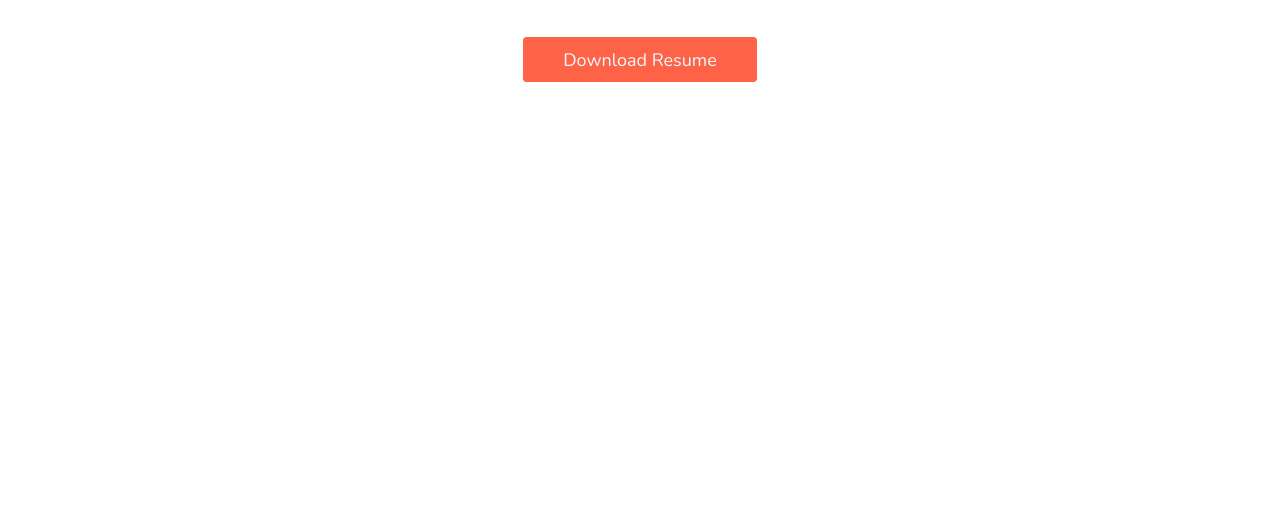
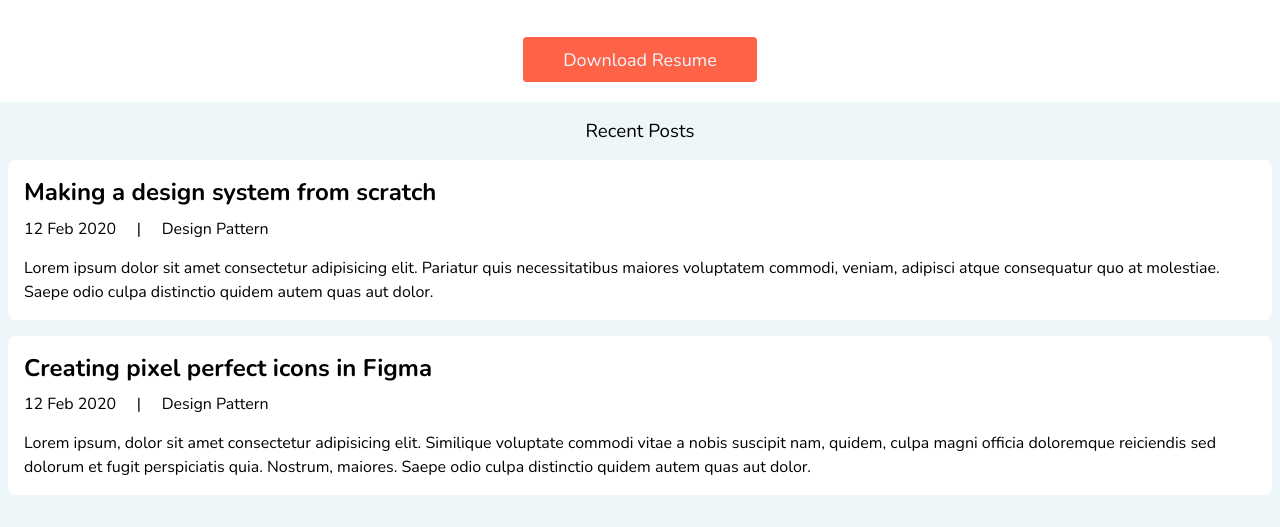
Before and after one commit to cremirdevio/personal-portfolio, a plain HTML site: page home.html in a window 1280 px wide. Shown: the part 548-1075 px from the top of the page. Before the commit the page ends 800 px from the top, so only its background shows below. Drawn offline with nearby package versions, Linux system fonts and the light colour scheme.

Commit message:
Blog post section completed

```diff
--- a/home.css
+++ b/home.css
@@ -119,3 +119,34 @@ nav #menu-button:hover {
   color: aliceblue;
   font-size: large;
 }
+
+/* Blog Section */
+.blog {
+  background-color: #EDF7FA;
+  padding: 1rem 0.5rem;
+}
+
+.blog h3 {
+  text-align: center;
+  font-weight: 300;
+  margin-bottom: 1rem;
+}
+
+.post-card {
+  background-color: #fff;
+  padding: 1rem;
+  border-radius: 0.5rem;
+  margin-bottom: 1rem;
+}
+
+.post-header {
+  margin-bottom: 1rem;
+}
+
+.post-title {
+  margin-bottom: 0.6rem;
+}
+
+.post-content p {
+  line-height: 1.5;
+}
--- a/home.html
+++ b/home.html
@@ -74,6 +74,44 @@
           </button>
         </div>
       </div>
+
+      <!-- Blog Posts -->
+      <div class="blog">
+        <h3>Recent Posts</h3>
+
+        <div class="posts">
+          <div class="post-card">
+            <div class="post-header">
+              <h2 class="post-title">Making a design system from scratch</h2>
+              <span class="post-meta">12 Feb 2020 &nbsp;&nbsp;&nbsp; |  &nbsp;&nbsp;&nbsp; Design Pattern</span>
+            </div>
+            <div class="post-content">
+              <p>
+                Lorem ipsum dolor sit amet consectetur adipisicing
+                 elit. Pariatur quis necessitatibus maiores voluptatem
+                  commodi, veniam, adipisci atque consequatur quo at molestiae.
+                   Saepe odio culpa distinctio quidem autem quas aut dolor.
+              </p>
+            </div>
+          </div>
+
+          <div class="post-card">
+            <div class="post-header">
+              <h2 class="post-title">Creating pixel perfect icons in Figma</h2>
+              <span class="post-meta">12 Feb 2020 &nbsp;&nbsp;&nbsp; |  &nbsp;&nbsp;&nbsp; Design Pattern</span>
+            </div>
+            <div class="post-content">
+              <p>
+                Lorem ipsum, dolor sit amet consectetur adipisicing elit.
+                Similique voluptate commodi vitae a nobis suscipit nam, quidem,
+                culpa magni officia doloremque reiciendis
+                sed dolorum et fugit perspiciatis quia. Nostrum, maiores.
+                   Saepe odio culpa distinctio quidem autem quas aut dolor.
+              </p>
+            </div>
+          </div>
+        </div>
+      </div>
     </div>
 
 
```
